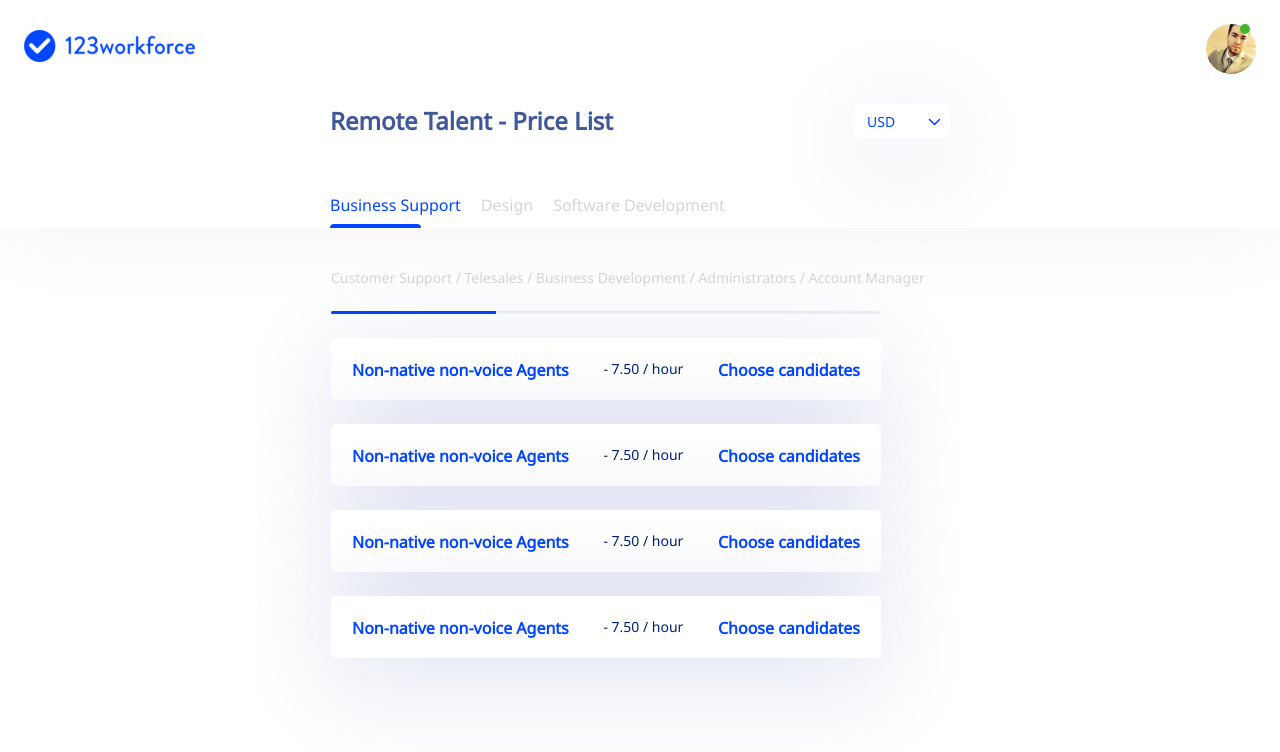
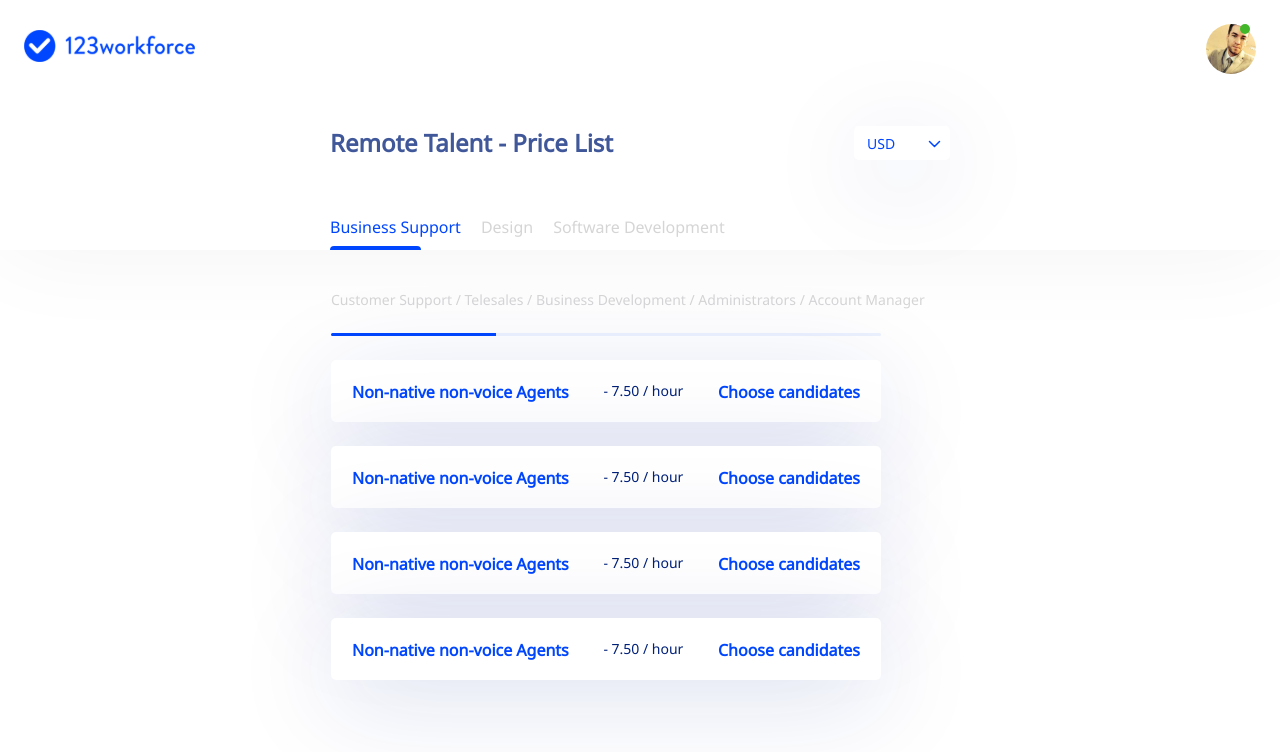
Before and after one commit to nishad-bdg/workforce-pricing, a Vue app: page / in a window 1280 px wide. Shown: the top 752 px of the page. Built offline with nearby package versions, Linux system fonts and the light colour scheme.

Commit message:
navbar height fixed

```diff
--- a/src/components/AppNavbar.vue
+++ b/src/components/AppNavbar.vue
@@ -24,9 +24,7 @@
     </div>
 
     <!-- tab bar -->
-    <div class="container-fluid tab-container">
-      <app-tabs></app-tabs>
-    </div>
+    <app-tabs></app-tabs>
     <!-- tab bar -->
   </div>
   <!-- navbar -->
@@ -45,7 +43,7 @@ export default {
 <style lang="scss" scoped>
 .custom-navbar-light {
   max-width: 1920px;
-  height: 228px !important;
+  height: 250px !important;
   background: #ffffff !important;
   box-shadow: 0px 0px 100px rgba(0, 0, 0, 0.05);
 }
@@ -63,8 +61,4 @@ export default {
     margin-left: -22px;
   }
 }
-.tab-container {
-  max-width: 650px;
-  padding-top: 30px;
-}
 </style>
--- a/src/components/AppTabs.vue
+++ b/src/components/AppTabs.vue
@@ -1,5 +1,5 @@
 <template>
-  <div class="">
+  <div class="container tab-container">
     <div class="d-flex flex-row justify-content-between">
       <div class="tab-header">Remote Talent - Price List</div>
       <div class="">
@@ -21,21 +21,17 @@
           :key="tab.id"
           :class="[tab.id == currentTab ? 'active' : '']"
           >{{ tab.title }}
-
-          </a
-        >
+        </a>
       </nav>
-
     </div>
-   <div class="slider"></div>
+    <div class="slider"></div>
     <!-- tabs -->
   </div>
 </template>
 <script>
 export default {
   name: "AppTabs",
-  components: {
-  },
+  components: {},
   data() {
     return {
       currentTab: 1,
@@ -51,6 +47,10 @@ export default {
 
 <style scoped lang="scss">
 $primary-color: #0046fe;
+.tab-container {
+  max-width: 650px;
+  padding-top: 52px;
+}
 .tab-header {
   font-family: "Noto Sans";
   font-style: normal;
@@ -101,7 +101,7 @@ $primary-color: #0046fe;
   background: #0046fe;
   border-radius: 10px 10px 0px 0px;
 }
-.nav-link{
+.nav-link {
   padding-left: 0;
   padding-right: 20px;
 }
```
